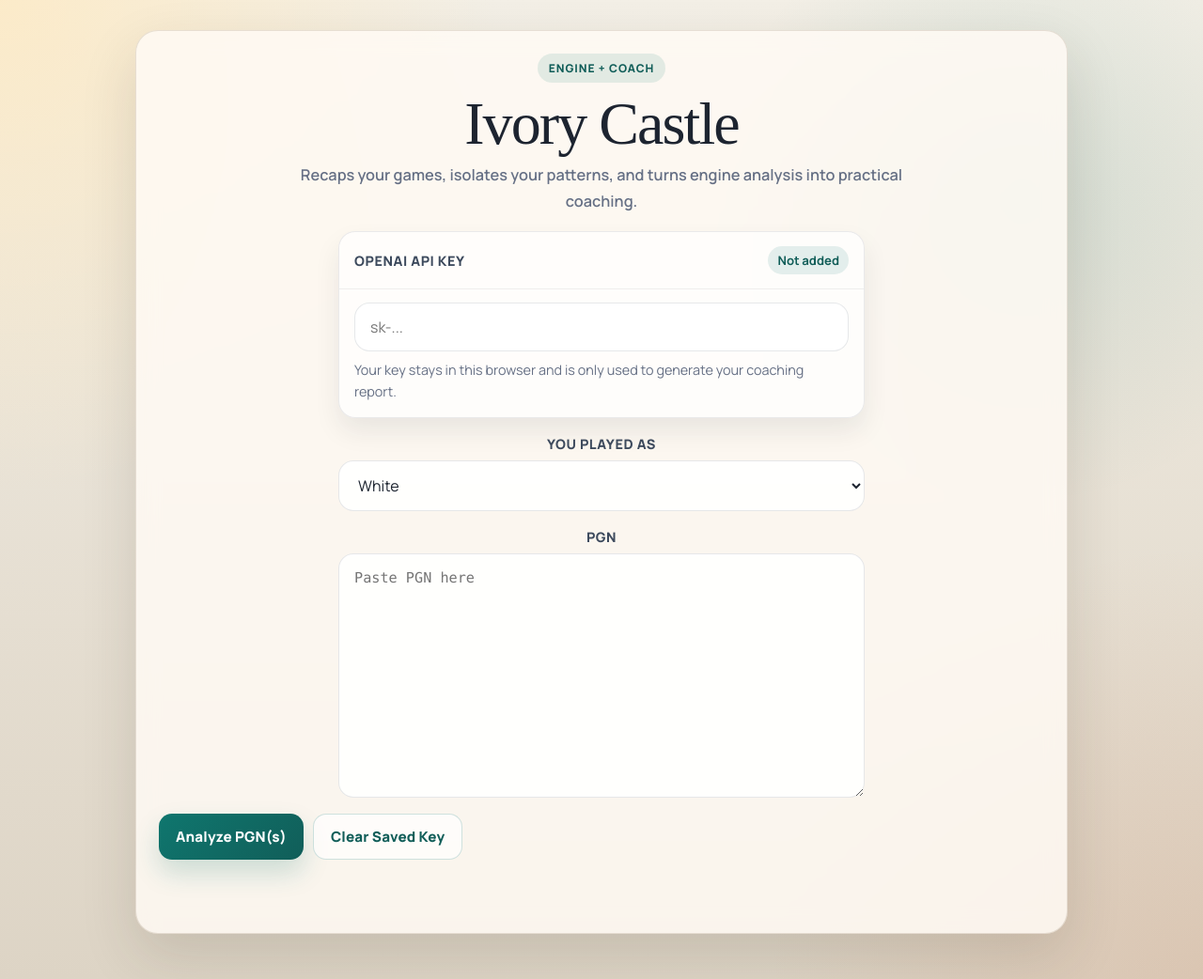
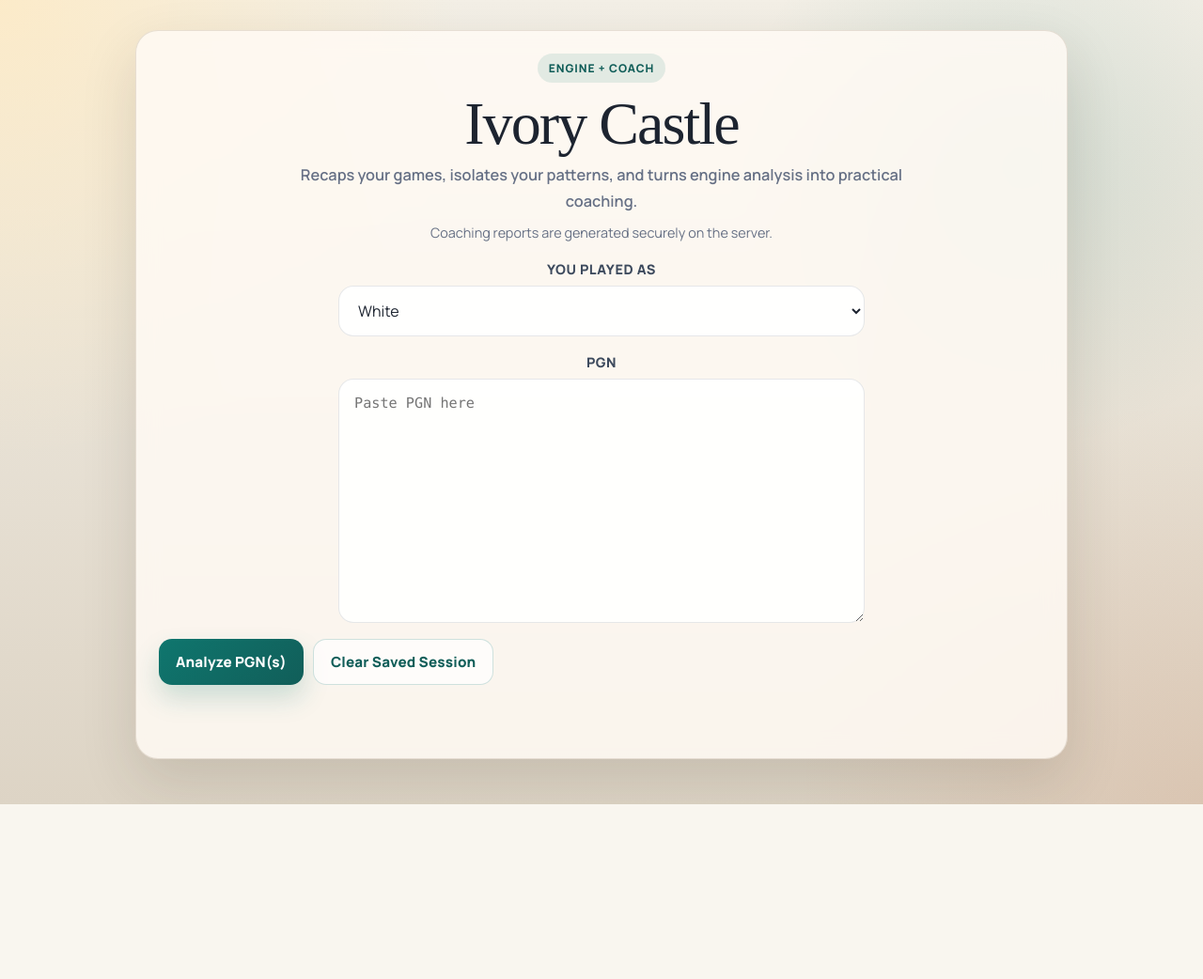
Before and after one commit to iakhil/chess-analysis, a FastAPI app: page / in a window 1280 px wide. Shown: the whole page at 94% size. After the commit the page ends 856 px from the top, so only its background shows below. Run offline with FastAPI, Linux system fonts and the light colour scheme; some libraries are stand-ins or nearby versions; some web fonts are replaced.

Commit message:
Use server-side OpenAI key for deployment

```diff
--- a/app/llm.py
+++ b/app/llm.py
@@ -1,5 +1,6 @@
 import json
 import logging
+import os
 import time
 from typing import Any
 
@@ -9,14 +10,15 @@ from openai import OpenAI
 logger = logging.getLogger(__name__)
 
 
-def build_coaching_report(analysis: dict[str, Any], api_key: str, model: str, played_as: str) -> str:
-    api_key = api_key.strip()
+def build_coaching_report(analysis: dict[str, Any], played_as: str) -> str:
+    api_key = os.getenv("OPENAI_API_KEY", "").strip()
     if not api_key:
         raise ValueError("OpenAI API key is missing")
     played_as = played_as.strip()
     if played_as not in {"White", "Black"}:
         raise ValueError("Played side must be White or Black")
 
+    model = os.getenv("OPENAI_MODEL", "gpt-4.1-mini").strip()
     client = OpenAI(api_key=api_key)
 
     prompt = (
--- a/app/main.py
+++ b/app/main.py
@@ -32,7 +32,6 @@ class AnalyzeRequest(BaseModel):
 
 class ReportRequest(BaseModel):
     analysis: dict
-    api_key: str
     played_as: str
 
 
@@ -86,17 +85,13 @@ async def analyze(req: AnalyzeRequest):
 
 @app.post("/api/report")
 async def report(req: ReportRequest):
-    api_key = req.api_key.strip()
-    model = os.getenv("OPENAI_MODEL", "gpt-4.1-mini").strip()
     played_as = req.played_as.strip()
-    if not api_key:
-        raise HTTPException(status_code=400, detail="OpenAI API key is required")
     if played_as not in {"White", "Black"}:
         raise HTTPException(status_code=400, detail="Played side must be White or Black")
 
     try:
-        logger.info("POST /api/report started (model=%s, played_as=%s)", model, played_as)
-        report_text = build_coaching_report(req.analysis, api_key=api_key, model=model, played_as=played_as)
+        logger.info("POST /api/report started (played_as=%s)", played_as)
+        report_text = build_coaching_report(req.analysis, played_as=played_as)
         return {"output_text": report_text}
     except ValueError as exc:
         raise HTTPException(status_code=400, detail=str(exc)) from exc
--- a/static/app.js
+++ b/static/app.js
@@ -1,10 +1,6 @@
-const API_KEY_STORAGE_KEY = "chess-pgn-coach-openai-key";
 const PLAYED_AS_STORAGE_KEY = "chess-pgn-coach-played-as";
 const LAST_ANALYSIS_STORAGE_KEY = "chess-pgn-coach-last-analysis";
 
-const apiKeyPanelEl = document.getElementById("apiKeyPanel");
-const apiKeyEl = document.getElementById("apiKey");
-const apiKeySummaryEl = document.getElementById("apiKeySummary");
 const playedAsEl = document.getElementById("playedAs");
 const clearKeyBtn = document.getElementById("clearKeyBtn");
 const pgnEl = document.getElementById("pgn");
@@ -35,25 +31,10 @@ hydrateSavedSettings();
 restoreLastAnalysis();
 
 function hydrateSavedSettings() {
-  const savedKey = window.localStorage.getItem(API_KEY_STORAGE_KEY);
   const savedPlayedAs = window.localStorage.getItem(PLAYED_AS_STORAGE_KEY);
-  if (savedKey && apiKeyEl) {
-    apiKeyEl.value = savedKey;
-  }
   if (savedPlayedAs && playedAsEl) {
     playedAsEl.value = savedPlayedAs;
   }
-  updateApiKeySummary();
-}
-
-function updateApiKeySummary() {
-  if (!apiKeySummaryEl || !apiKeyPanelEl) {
-    return;
-  }
-  const value = apiKeyEl?.value.trim() || "";
-  const hasKey = Boolean(value);
-  apiKeySummaryEl.textContent = hasKey ? "Saved in this browser" : "Not added";
-  apiKeyPanelEl.open = !hasKey;
 }
 
 function persistLastAnalysis() {
@@ -291,7 +272,7 @@ function extractJsonObject(text) {
   return JSON.parse(candidate);
 }
 
-async function generateCoachingReport(game, apiKey, playedAs) {
+async function generateCoachingReport(game, playedAs) {
   const response = await fetch("/api/report", {
     method: "POST",
     headers: {
@@ -299,7 +280,6 @@ async function generateCoachingReport(game, apiKey, playedAs) {
     },
     body: JSON.stringify({
       analysis: game.analysis,
-      api_key: apiKey,
       played_as: playedAs,
     }),
   });
@@ -319,9 +299,6 @@ async function generateCoachingReport(game, apiKey, playedAs) {
 
 function setWorkingState(isWorking) {
   analyzeBtn.disabled = isWorking;
-  if (apiKeyEl) {
-    apiKeyEl.disabled = isWorking;
-  }
   if (playedAsEl) {
     playedAsEl.disabled = isWorking;
   }
@@ -370,32 +347,28 @@ gamePicker?.addEventListener("change", () => {
 });
 
 clearKeyBtn?.addEventListener("click", () => {
-  window.localStorage.removeItem(API_KEY_STORAGE_KEY);
   window.localStorage.removeItem(PLAYED_AS_STORAGE_KEY);
-  if (apiKeyEl) {
-    apiKeyEl.value = "";
-    apiKeyEl.focus();
-  }
+  window.localStorage.removeItem(LAST_ANALYSIS_STORAGE_KEY);
   if (playedAsEl) {
     playedAsEl.value = "White";
   }
-  updateApiKeySummary();
-  statusEl.textContent = "Saved API key and side preference cleared from this browser.";
-});
-
-apiKeyEl?.addEventListener("input", () => {
-  updateApiKeySummary();
+  pgnEl.value = "";
+  analyzedGames = [];
+  selectedGameIndex = 0;
+  replayFens = ["start"];
+  replayIndex = 0;
+  boardCard.hidden = true;
+  resultsCard.hidden = true;
+  if (gamePickerWrap) {
+    gamePickerWrap.hidden = true;
+  }
+  statusEl.textContent = "Saved session cleared from this browser.";
 });
 
 analyzeBtn.addEventListener("click", async () => {
-  const apiKey = apiKeyEl?.value.trim() || "";
   const playedAs = playedAsEl?.value || "";
   const pgn = pgnEl.value.trim();
 
-  if (!apiKey) {
-    statusEl.textContent = "Enter an OpenAI API key first.";
-    return;
-  }
   if (!playedAs) {
     statusEl.textContent = "Choose whether you played as White or Black.";
     return;
@@ -440,9 +413,7 @@ analyzeBtn.addEventListener("click", async () => {
       throw new Error("No analyzed games were returned.");
     }
 
-    window.localStorage.setItem(API_KEY_STORAGE_KEY, apiKey);
     window.localStorage.setItem(PLAYED_AS_STORAGE_KEY, playedAs);
-    updateApiKeySummary();
 
     statusEl.textContent = `Stockfish analysis complete. Generating coaching for ${playedAs}...`;
     setAnalysisMessage("Stockfish is walking the game tree...");
@@ -450,7 +421,7 @@ analyzeBtn.addEventListener("click", async () => {
     for (let idx = 0; idx < analyzedGames.length; idx += 1) {
       statusEl.textContent = `Generating coaching for game ${idx + 1} of ${analyzedGames.length} from ${playedAs}'s perspective...`;
       setAnalysisMessage(`Writing your coaching notes for game ${idx + 1} of ${analyzedGames.length}...`);
-      const result = await generateCoachingReport(analyzedGames[idx], apiKey, playedAs);
+      const result = await generateCoachingReport(analyzedGames[idx], playedAs);
       analyzedGames[idx].report = result.report;
       analyzedGames[idx].coachNotes = result.coachNotes;
     }
--- a/static/styles.css
+++ b/static/styles.css
@@ -118,62 +118,6 @@ label {
   letter-spacing: 0.04em;
   text-transform: uppercase;
   color: #3d4a5d;
-}
-
-.disclosure {
-  max-width: 560px;
-  margin: 18px auto 0;
-  border: 1px solid rgba(53, 64, 82, 0.1);
-  border-radius: 18px;
-  background: rgba(255, 255, 255, 0.72);
-  overflow: hidden;
-  text-align: left;
-}
-
-.disclosure[open] {
-  box-shadow: 0 14px 28px rgba(16, 24, 40, 0.08);
-}
-
-.disclosure-summary {
-  display: flex;
-  align-items: center;
-  justify-content: space-between;
-  gap: 12px;
-  padding: 15px 16px;
-  cursor: pointer;
-  list-style: none;
-}
-
-.disclosure-summary::-webkit-details-marker {
-  display: none;
-}
-
-.disclosure-title {
-  font-size: 0.9rem;
-  font-weight: 800;
-  letter-spacing: 0.04em;
-  text-transform: uppercase;
-  color: #3d4a5d;
-}
-
-.disclosure-value {
-  display: inline-flex;
-  align-items: center;
-  padding: 6px 10px;
-  border-radius: 999px;
-  background: var(--accent-soft);
-  color: var(--accent-strong);
-  font-size: 0.82rem;
-  font-weight: 700;
-}
-
-.disclosure-body {
-  padding: 0 16px 16px;
-  border-top: 1px solid rgba(53, 64, 82, 0.08);
-}
-
-.disclosure-body input {
-  margin-top: 14px;
 }
 
 select,
--- a/templates/index.html
+++ b/templates/index.html
@@ -15,17 +15,7 @@
         <span class="eyebrow">Engine + Coach</span>
         <h1>Ivory Castle</h1>
         <h2 class="subtitle">Recaps your games, isolates your patterns, and turns engine analysis into practical coaching.</h2>
-
-        <details id="apiKeyPanel" class="disclosure">
-          <summary class="disclosure-summary">
-            <span class="disclosure-title">OpenAI API Key</span>
-            <span id="apiKeySummary" class="disclosure-value">Not added</span>
-          </summary>
-          <div class="disclosure-body">
-            <input id="apiKey" type="password" placeholder="sk-..." autocomplete="off" />
-            <p class="helper">Your key stays in this browser and is only used to generate your coaching report.</p>
-          </div>
-        </details>
+        <p class="helper">Coaching reports are generated securely on the server.</p>
 
         <label for="playedAs">You Played As</label>
         <select id="playedAs">
@@ -38,7 +28,7 @@
 
         <div class="actions">
           <button id="analyzeBtn">Analyze PGN(s)</button>
-          <button id="clearKeyBtn" type="button" class="secondary">Clear Saved Key</button>
+          <button id="clearKeyBtn" type="button" class="secondary">Clear Saved Session</button>
         </div>
         <div id="gamePickerWrap" hidden>
           <label for="gamePicker">Selected Game</label>
```
Also changed, not shown: render.yaml (added, +24 -0 lines), README.md, 1 other file.
